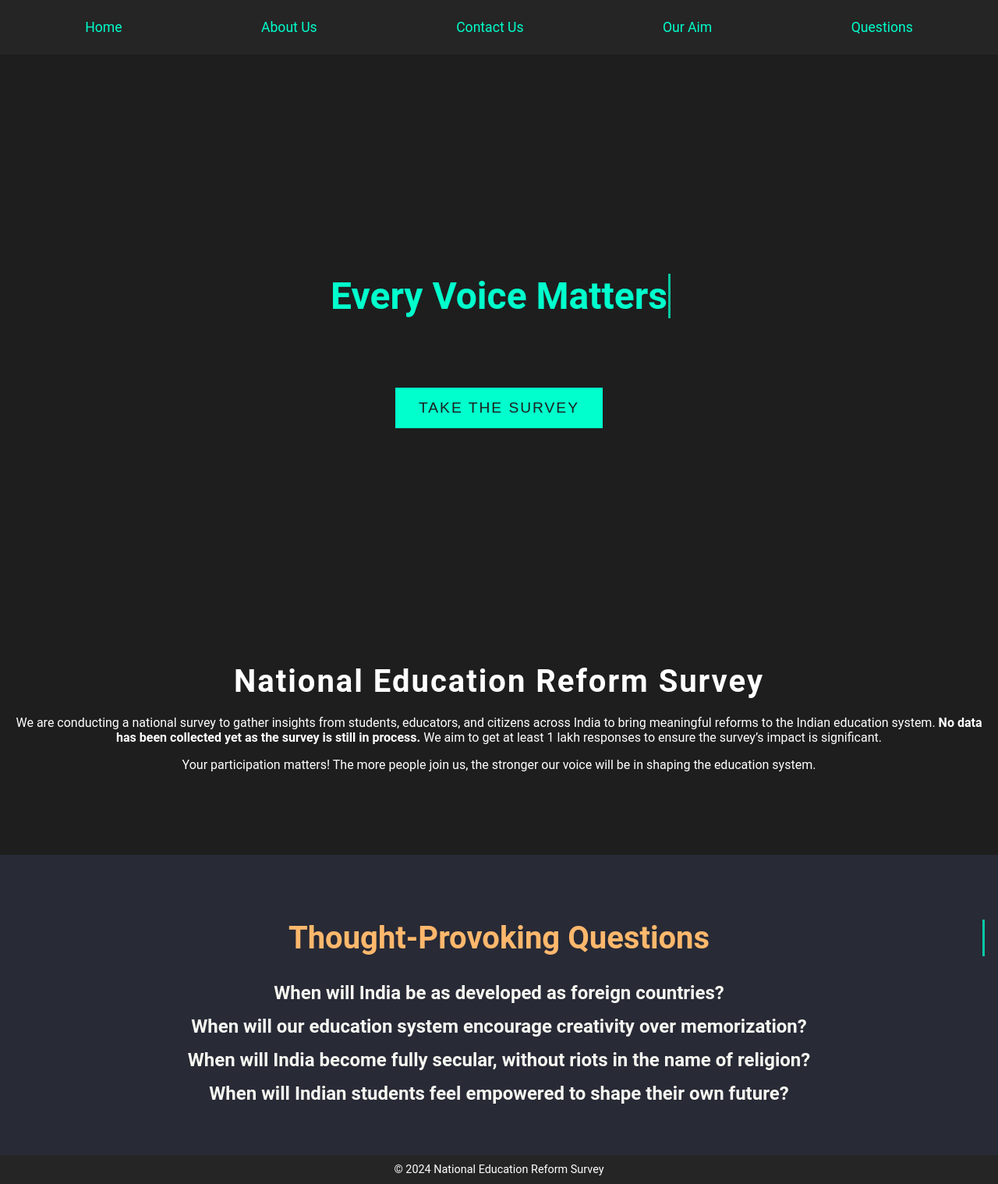
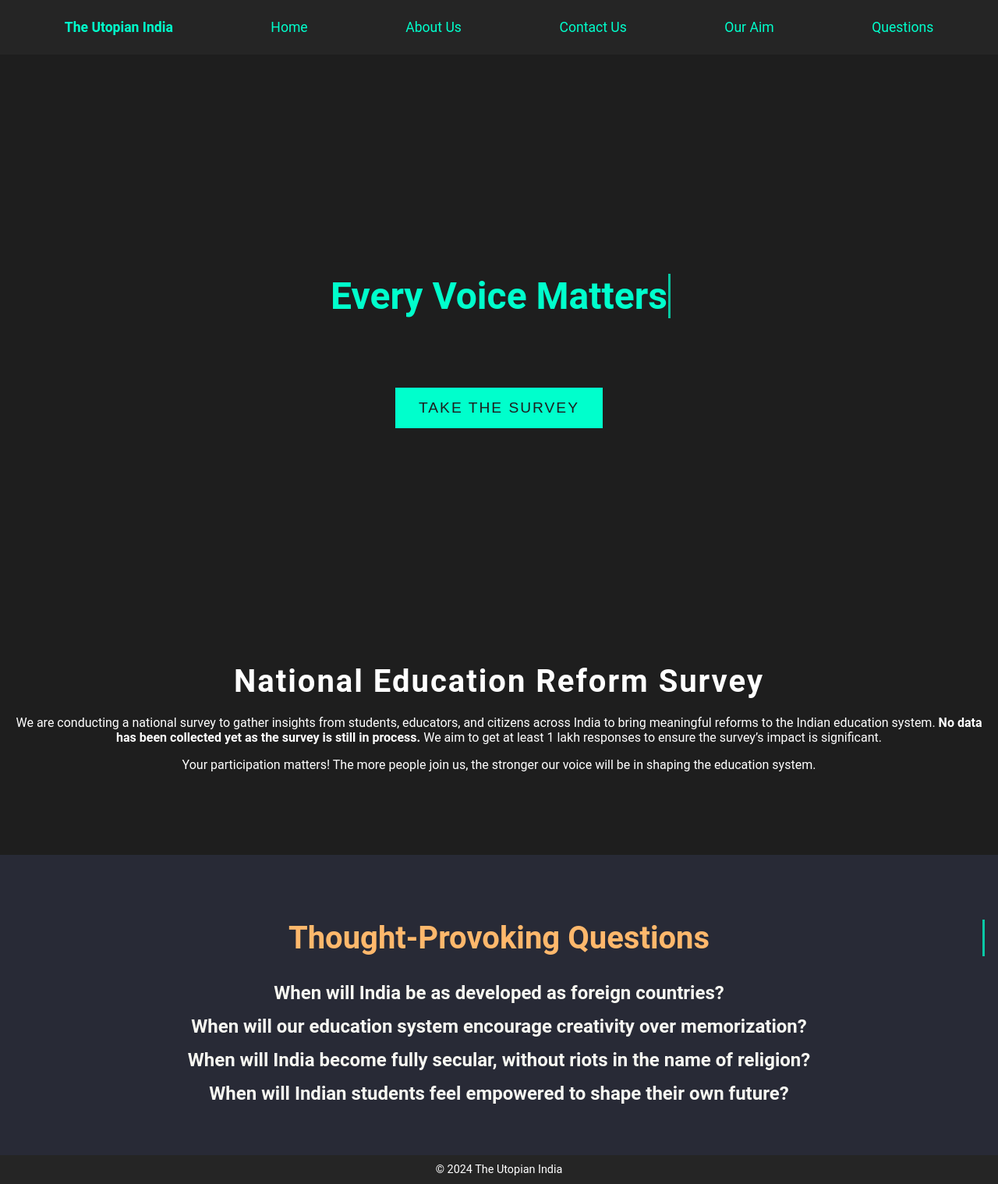
Before and after one commit to Utopian-India/Utopian-India.github.io, a plain HTML site: page index.html in a window 1280 px wide. Shown: the whole page at 78% size. Drawn offline with Linux system fonts and the light colour scheme.

Commit message:
Update index.html

```diff
--- a/index.html
+++ b/index.html
@@ -3,7 +3,7 @@
 <head>
   <meta charset="UTF-8">
   <meta name="viewport" content="width=device-width, initial-scale=1.0">
-  <title>National Education Reform Survey</title>
+  <title>The Utopian India</title>
   <link rel="stylesheet" href="css/style.css"> <!-- Link to the external CSS file -->
 </head>
 <body>
@@ -15,6 +15,7 @@
 
   <!-- Navigation Bar -->
   <nav>
+    <a href="index.html" class="logo"><strong>The Utopian India</strong></a>
     <a href="index.html">Home</a>
     <a href="about.html">About Us</a>
     <a href="contact.html">Contact Us</a>
@@ -27,7 +28,7 @@
     <div class="animation-container">
       <h2>Every Voice Matters</h2>
     </div>
-    <button class="cta-button" onclick="window.location.href='https://forms.gle/jD1oVJ8VSd3ZS6R6A'">Take the Survey</button>
+    <button class="cta-button" onclick="window.location.href='https://forms.gle/FJvXp2N5EpNrhCoK8'">Take the Survey</button>
   </div>
 
   <!-- Main Content Section -->
@@ -48,7 +49,7 @@
 
   <!-- Footer Section -->
   <footer>
-    &copy; 2024 National Education Reform Survey
+    &copy; 2024 The Utopian India
   </footer>
 
   <script>
```
